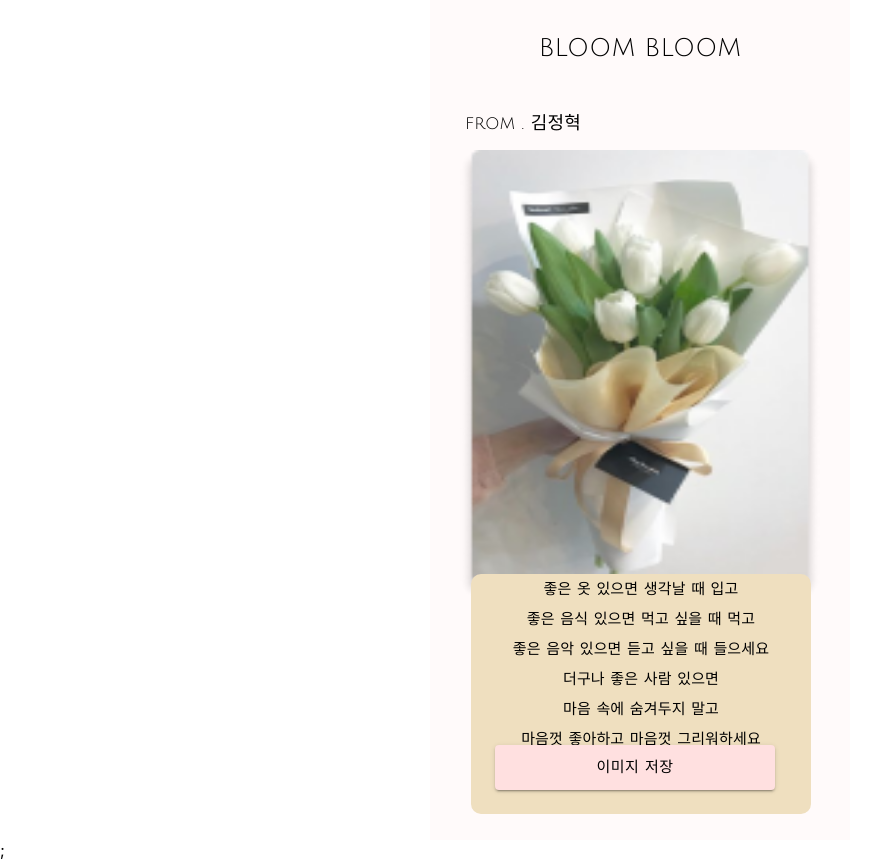
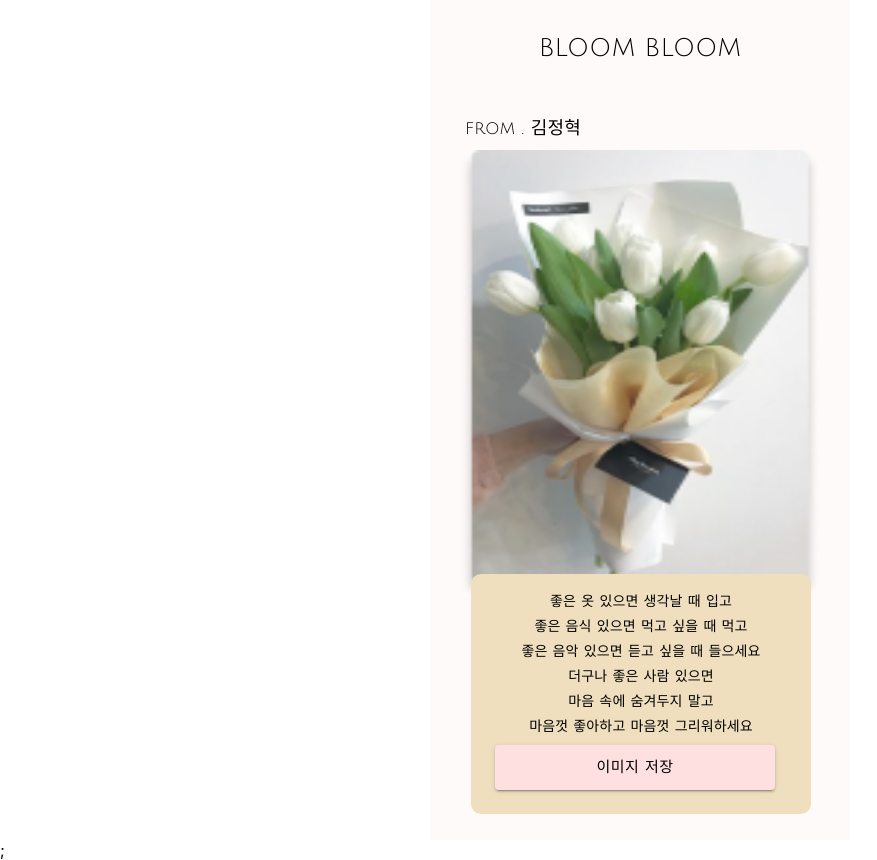
Before and after one commit to 0h328/BLOOM-BLOOM, a Next.js app in the folder frontend/: page /present in a window 1280 px wide. Shown: the whole page, without its empty margins (0-877 px from the left). Built offline with nearby package versions, Linux system fonts and the light colour scheme.

Commit message:
feat : 이미지 저장

```diff
--- a/frontend/components/confirm/ConfirmBtn.tsx
+++ b/frontend/components/confirm/ConfirmBtn.tsx
@@ -19,6 +19,8 @@ function ConfirmBtn({ click, title, text }: btnProps) {
           backgroundColor: "#FFE0E0",
           color: "#000",
           fontFamily: "JuliusSansOne",
+          fontWeight: "bold",
+          fontSize: "15px",
           borderRadius: "20",
           width: 340,
           height: 45,
--- a/frontend/components/present/MessageCard.tsx
+++ b/frontend/components/present/MessageCard.tsx
@@ -21,11 +21,12 @@ function MessageCard({ message }: messageProps) {
       >
         <Typography
           sx={{
+            marginTop: "15px",
             fontFamily: "JuliusSansOne",
-            fontSize: "15px",
+            fontSize: "14px",
             textAlign: "center",
             whiteSpace: "pre-line",
-            lineHeight: "30px",
+            lineHeight: "25px",
           }}
         >
           {message}
--- a/frontend/pages/confirm.tsx
+++ b/frontend/pages/confirm.tsx
@@ -47,7 +47,7 @@ function Confirm() {
         <Box
           sx={{
             position: "absolute",
-            bottom: "300px",
+            bottom: "310px",
             left: "45px",
             alignItems: "center",
           }}
--- a/frontend/pages/present.tsx
+++ b/frontend/pages/present.tsx
@@ -8,7 +8,6 @@ import html2canvas from "html2canvas";
 import BouquetImg from "../components/present/BouquetImg";
 
 function Present() {
-  console.log(document.getElementById("img"));
   const presentData = {
     bouquetImage: "/img/bouquet1.png",
     presentSender: "김정혁",
@@ -53,14 +52,14 @@ function Present() {
         }}
       >
         <Box
-          // id="img"
+          id="img"
           sx={{ width: 420, backgroundColor: "#FFFAFA", height: "840px" }}
         >
           <Typography
             // id="img"
             sx={{
               position: "absolute",
-              top: "110px",
+              top: "115px",
               left: "35px",
               fontFamily: "JuliusSansOne",
               fontSize: "18px",
```
